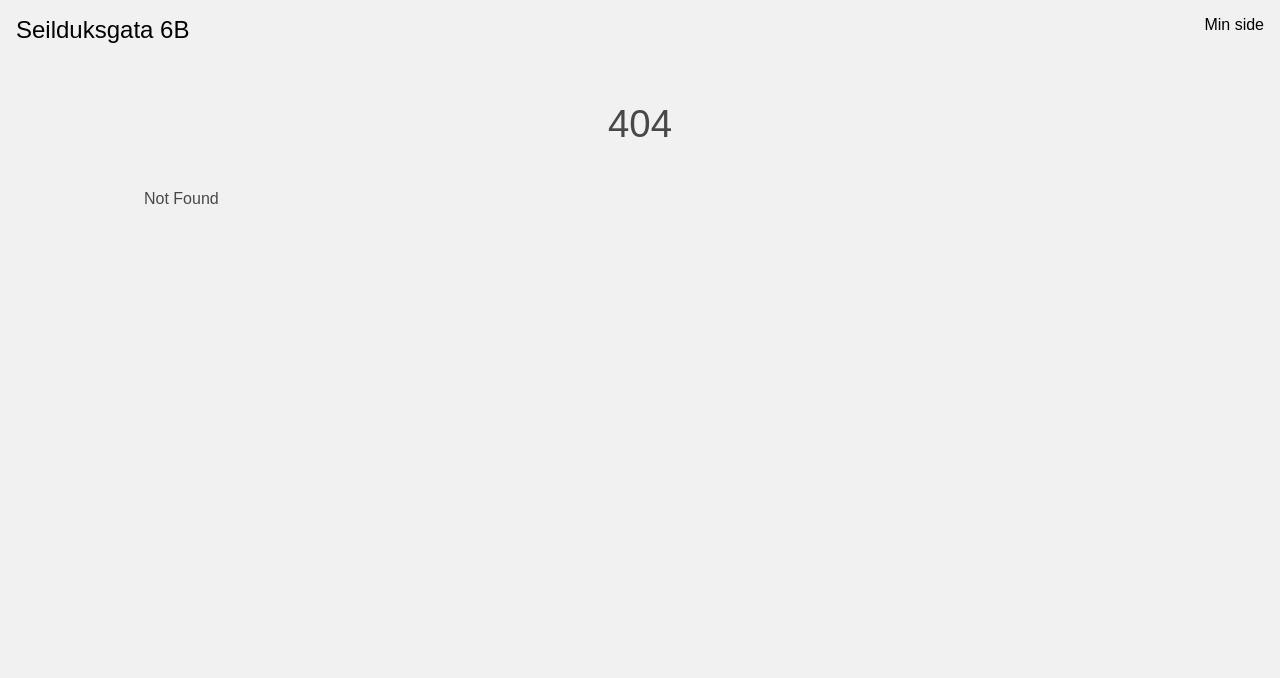
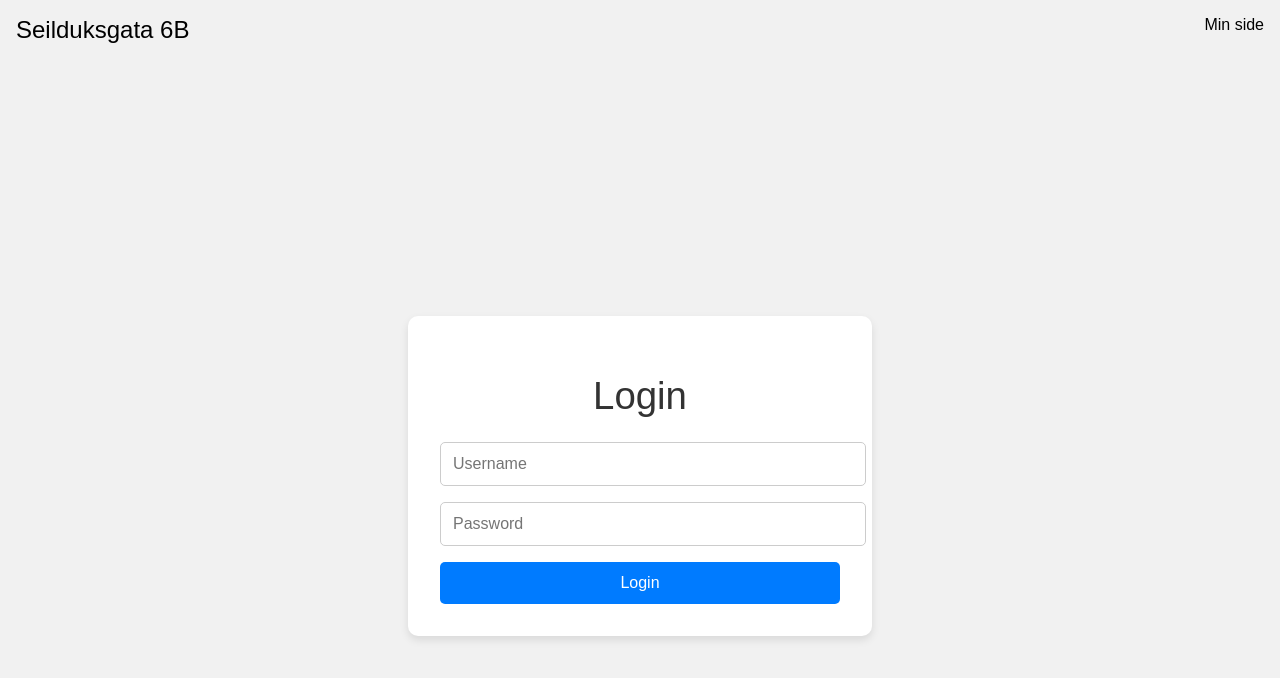
Before and after one commit to Glaum96/BookNook_frontend, a SvelteKit app: page /login in a window 1280 px wide. Before the commit this address had no page. Shown: the top 678 px of the page. Built offline with nearby package versions, Linux system fonts and the light colour scheme.

Commit message:
feat: add login page and redirect

```diff
--- /dev/null
+++ b/src/routes/login/+page.svelte
@@ -0,0 +1,116 @@
+<script lang="ts">
+	import { writable } from 'svelte/store';
+	import { goto } from '$app/navigation';
+
+	let username = '';
+	let password = '';
+	let errorMessage = writable('');
+
+	async function handleLogin() {
+		try {
+			const response = await fetch('http://localhost:9090/api/login', {
+				method: 'POST',
+				headers: {
+					'Content-Type': 'application/json'
+				},
+				body: JSON.stringify({ username, password })
+			});
+
+			if (response.ok) {
+				const data = await response.json();
+				localStorage.setItem('token', data.token);
+				goto('/'); // Redirect to the home page or another protected route
+			} else {
+				errorMessage.set('Invalid username or password');
+			}
+		} catch (error) {
+			errorMessage.set('An error occurred. Please try again.');
+		}
+	}
+</script>
+
+<div class="login-container">
+	<div class="login-card">
+		<h1>Login</h1>
+		<form on:submit|preventDefault={handleLogin}>
+			<div class="input-group">
+				<input type="text" bind:value={username} placeholder="Username" required />
+			</div>
+			<div class="input-group">
+				<input type="password" bind:value={password} placeholder="Password" required />
+			</div>
+			<button type="submit">Login</button>
+		</form>
+		{#if $errorMessage}
+			<p class="error">{$errorMessage}</p>
+		{/if}
+	</div>
+</div>
+
+<style>
+	body {
+		font-family: 'Arial', sans-serif;
+		background: #f0f2f5;
+		display: flex;
+		justify-content: center;
+		align-items: center;
+		height: 100vh;
+		margin: 0;
+	}
+
+	.login-container {
+		display: flex;
+		justify-content: center;
+		align-items: center;
+		height: 100vh;
+	}
+
+	.login-card {
+		background: #fff;
+		padding: 2rem;
+		border-radius: 10px;
+		box-shadow: 0 4px 8px rgba(0, 0, 0, 0.1);
+		max-width: 400px;
+		width: 100%;
+		text-align: center;
+	}
+
+	h1 {
+		margin-bottom: 1.5rem;
+		color: #333;
+	}
+
+	.input-group {
+		margin-bottom: 1rem;
+	}
+
+	input[type='text'],
+	input[type='password'] {
+		width: 100%;
+		padding: 0.75rem;
+		border: 1px solid #ccc;
+		border-radius: 5px;
+		font-size: 1rem;
+	}
+
+	button {
+		width: 100%;
+		padding: 0.75rem;
+		border: none;
+		border-radius: 5px;
+		background: #007bff;
+		color: #fff;
+		font-size: 1rem;
+		cursor: pointer;
+		transition: background 0.3s ease;
+	}
+
+	button:hover {
+		background: #0056b3;
+	}
+
+	.error {
+		color: red;
+		margin-top: 1rem;
+	}
+</style>
```
Also changed, not shown: src/routes/+page.svelte (+11 -9 lines), src/stores/auth.ts (added, +13 -0 lines), 1 other file (tests, documents, lock files or other folders).
